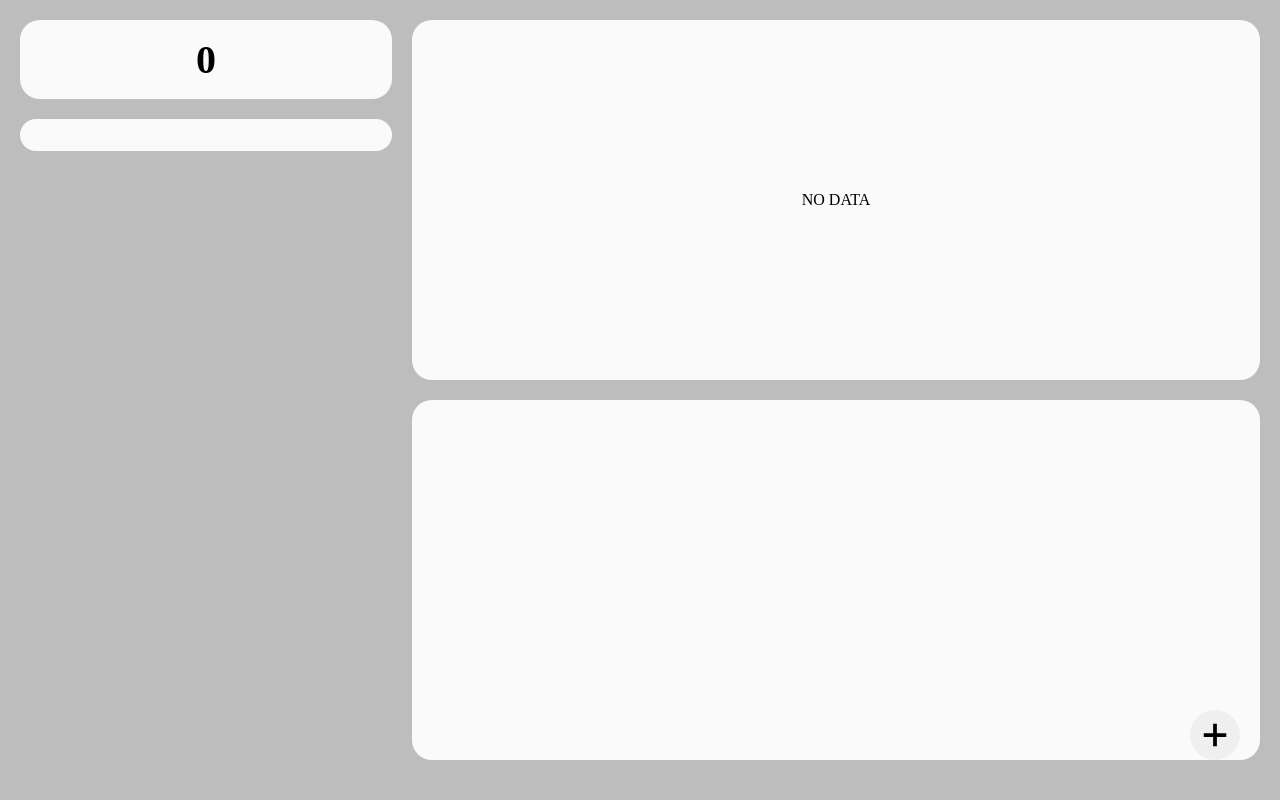
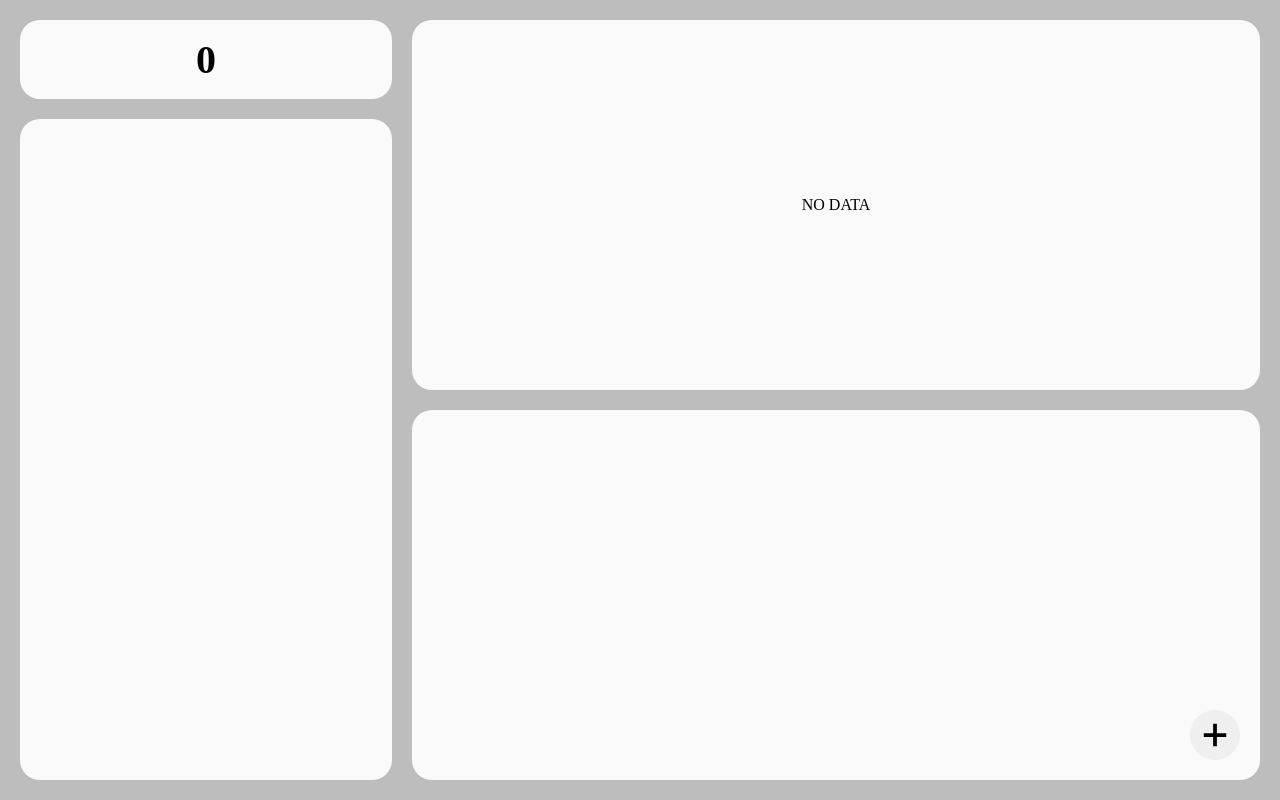
Before and after one commit to karolryska/budget-calc, a React (Create React App) app: page / in a window 1280 px wide. Built offline with nearby package versions, Linux system fonts and the light colour scheme.

Commit message:
feat: add size properties based on props

```diff
--- a/src/components/Section/Section.js
+++ b/src/components/Section/Section.js
@@ -1,16 +1,24 @@
 import styled from 'styled-components';
 
 const Wrapper = styled.section`
-    height: ${(props) => props.height};
+    flex-grow: ${(props) => props.flexGrow && '1'};
+    height: ${(props) => props.height && props.height};
     width: 100%;
     padding: 16px;
     margin-bottom: 20px;
     border-radius: 20px;
     background-color: #fafafa;
+    &:last-child {
+        margin-bottom: 0;
+    }
 `;
 
-const Section = ({ children, height }) => {
-    return <Wrapper height={height}>{children}</Wrapper>;
+const Section = ({ children, height, flexGrow }) => {
+    return (
+        <Wrapper height={height} flexGrow={flexGrow}>
+            {children}
+        </Wrapper>
+    );
 };
 
 export default Section;
```
